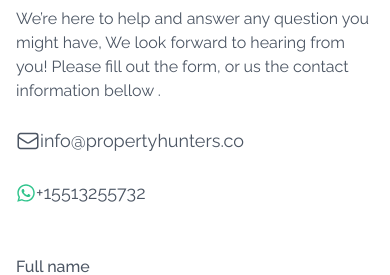
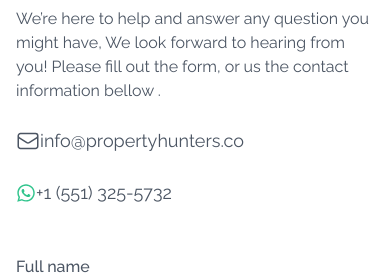
Before and after one commit to Mohamed-maher50/propertyhunters, a React (Create React App) app: page / in a window 390 px wide. Shown: the part 7391-7666 px from the top of the page. Built offline with nearby package versions, Linux system fonts and the light colour scheme.

Commit message:
update phone number format

```diff
--- a/src/pages/Contact.jsx
+++ b/src/pages/Contact.jsx
@@ -30,7 +30,7 @@ const contactMethods = [
   {
     link: "https://wa.me/+15513255732",
     icon: <FaWhatsapp className="text-green-400 text-xl" />,
-    contact: "+15513255732",
+    contact: "+1 (551) 325-5732",
   },
 ];
 
```
